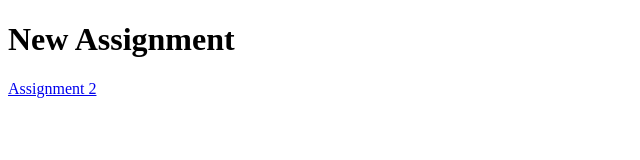
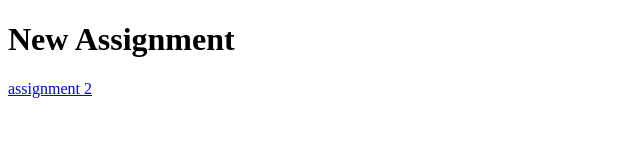
Before and after one commit to aditiz30/assignment12, a plain HTML site: page index.html in a window 1280 px wide. Shown: the full height of the page, 0-640 px from the left. Drawn offline with Linux system fonts and the light colour scheme.

Commit message:
all file

```diff
--- a/index.html
+++ b/index.html
@@ -8,6 +8,6 @@
 </head>
 <body>
     <h1> New Assignment </h1>
-    <a href="/css/weblayoutassignment1.html"> Assignment 2</a>
+    <a href="/css/weblayoutassignment1.html"> assignment 2</a>
 </body>
 </html>
```
